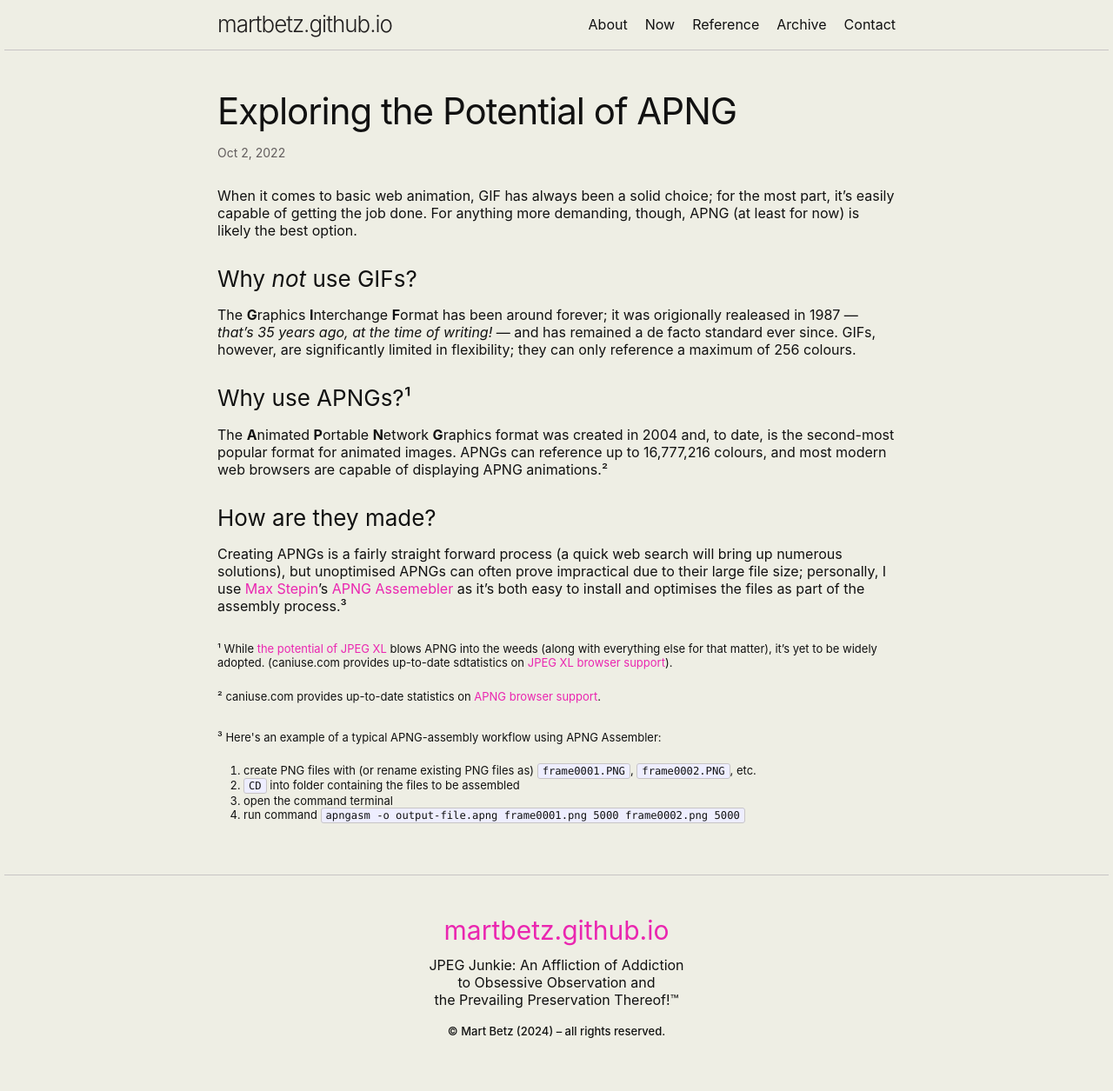
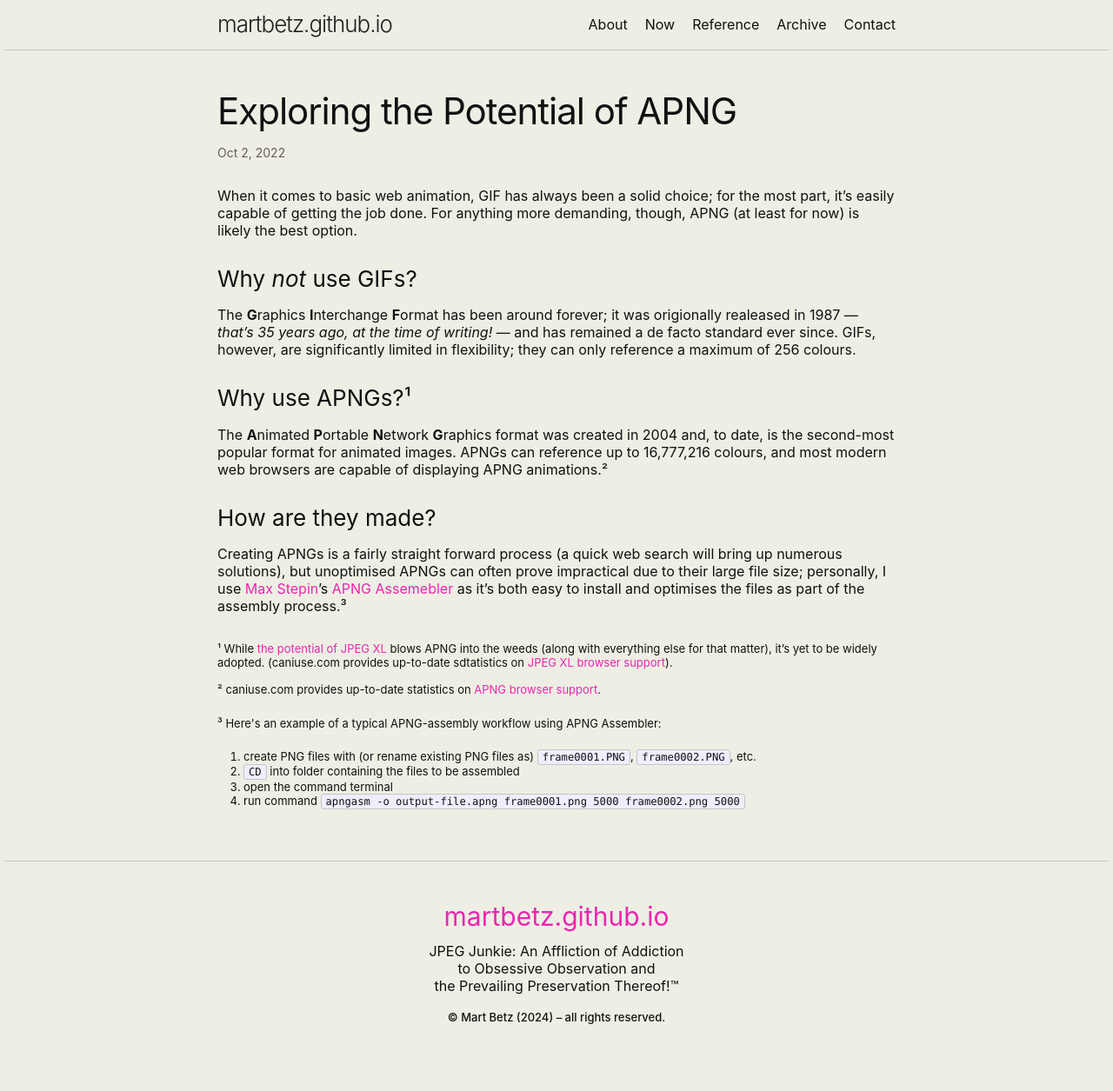
Before and after one commit to martbetz/martbetz.github.io, a Jekyll site: the page built from _posts/2022-10-02-03-08-exploring-apng.md, in a window 1280 px wide. Shown: the whole page at 87% size. Built offline with Jekyll 4.4.1, drawn with Linux system fonts in a browser that asks for light colours.

Commit message:
Update 2022-10-02-03-08-exploring-apng.md

```diff
--- a/_posts/2022-10-02-03-08-exploring-apng.md
+++ b/_posts/2022-10-02-03-08-exploring-apng.md
@@ -25,7 +25,7 @@
 </font>
 </p>
 
-<p style="padding-top: -5px; line-height: 2.0">
+<p style="padding-top: -5px; line-height: 1.0">
 <font size="2">
 ² caniuse.com provides up-to-date statistics on <a href="https://caniuse.com/?search=apng">APNG browser support</a>.
 </font>
```
